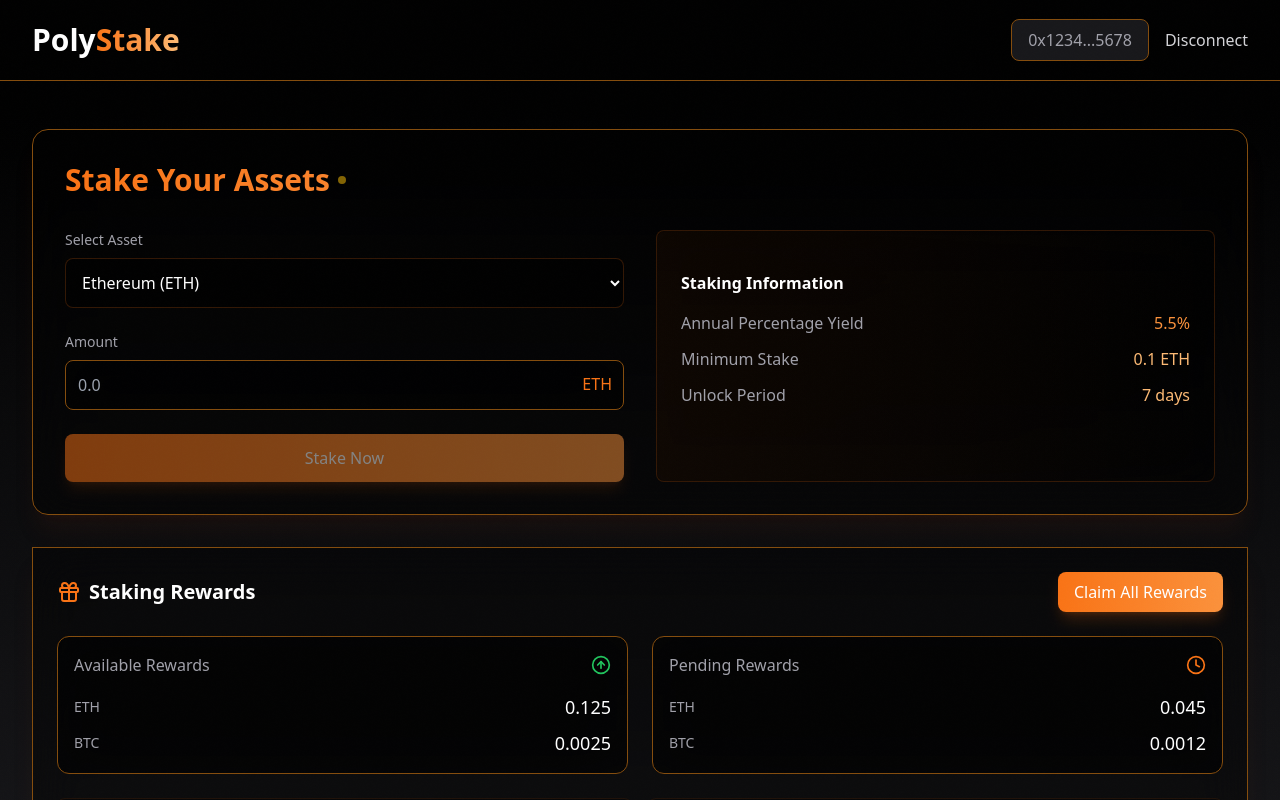
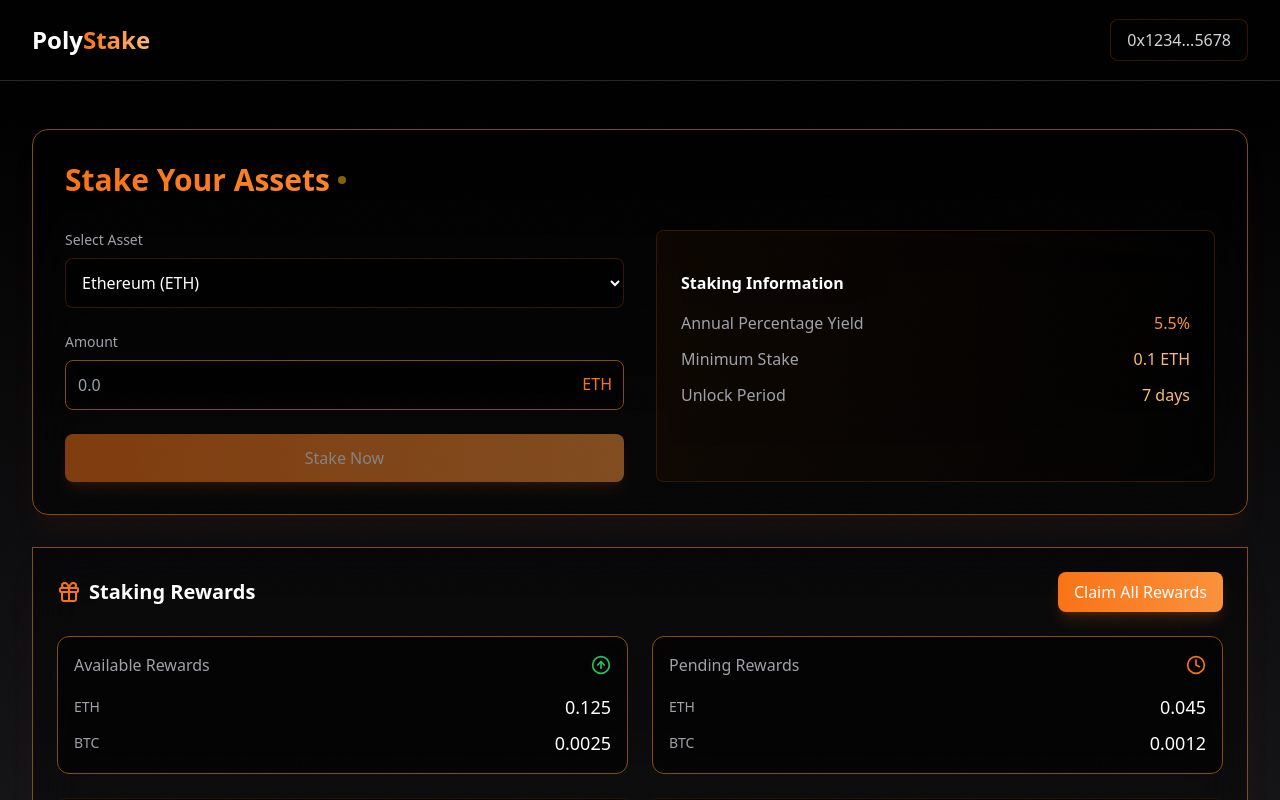
Before and after one commit to Ty-HA/polystake-frontend, a Next.js app: page / in a window 1280 px wide. Both pictures are taken after a click on the button "Connect Wallet". Shown: the top 800 px of the page. Built offline with nearby package versions, Linux system fonts and the light colour scheme.

Commit message:
Wallet button connect

```diff
--- /dev/null
+++ b/src/components/Loading.tsx
@@ -0,0 +1,44 @@
+'use client'
+
+import React from 'react';
+
+interface LoadingProps {
+  className?: string;
+}
+
+const Loading = ({ className = '' }: LoadingProps) => {
+  return (
+    <div className={`flex flex-col items-center justify-center min-h-screen bg-black/80 backdrop-blur-sm ${className}`}>
+      {/* Logo et texte */}
+      <div className="text-3xl font-bold mb-8 bg-gradient-to-r from-orange-500 to-orange-300 bg-clip-text text-transparent flex items-center gap-2">
+        Poly<span>Stake</span>
+      </div>
+
+      {/* Animation principale */}
+      <div className="relative">
+        {/* Cercle extérieur rotatif */}
+        <div className="w-16 h-16 border-4 border-orange-500/20 border-t-orange-500 rounded-full animate-spin"></div>
+
+        {/* Points de chargement */}
+        <div className="flex gap-1 mt-4 justify-center">
+          <div className="w-2 h-2 rounded-full bg-orange-500 animate-pulse"></div>
+          <div className="w-2 h-2 rounded-full bg-orange-500 animate-pulse delay-75"></div>
+          <div className="w-2 h-2 rounded-full bg-orange-500 animate-pulse delay-150"></div>
+        </div>
+      </div>
+
+      {/* Texte de chargement */}
+      <div className="mt-6 text-zinc-400 text-sm animate-pulse">
+        Loading your assets...
+      </div>
+
+      {/* Arrière-plan décoratif */}
+      <div className="absolute inset-0 -z-10">
+        <div className="absolute inset-0 bg-gradient-to-tr from-orange-500/5 via-transparent to-orange-500/5"></div>
+        <div className="absolute top-1/2 left-1/2 -translate-x-1/2 -translate-y-1/2 w-96 h-96 bg-orange-500/5 rounded-full blur-3xl"></div>
+      </div>
+    </div>
+  );
+};
+
+export default Loading;
--- a/src/components/layout/Navbar.tsx
+++ b/src/components/layout/Navbar.tsx
@@ -1,34 +1,44 @@
-'use client';
-import React from 'react';
-import { Wallet2 } from 'lucide-react';
+'use client'
 
-const Navbar = () => {
-  const [isConnected, setIsConnected] = React.useState(false);
-  const [walletAddress, setWalletAddress] = React.useState('');
+import React, { useState, useRef } from 'react';
+import { Wallet, X, ExternalLink, LogOut, Settings } from 'lucide-react';
+
+interface NavbarProps {
+  className?: string;
+}
+
+const Navbar = ({ className = '' }: NavbarProps) => {
+  const [isConnected, setIsConnected] = useState(false);
+  const [showMenu, setShowMenu] = useState(false);
+  const [walletAddress, setWalletAddress] = useState('');
+  const menuRef = useRef(null);
 
   const handleConnect = () => {
     console.log('Connecting wallet...');
     setIsConnected(true);
-    setWalletAddress('0x1234...5678');
+    setWalletAddress('0x1234...5678'); // Simulé
   };
 
   const handleDisconnect = () => {
     console.log('Disconnecting wallet...');
     setIsConnected(false);
     setWalletAddress('');
+    setShowMenu(false);
   };
 
   return (
-    <nav className="bg-black border-b border-yellow-800">
+    <nav className="bg-black border-b border-zinc-800">
       <div className="max-w-7xl mx-auto px-4 sm:px-6 lg:px-8">
         <div className="h-20 flex justify-between items-center">
+          {/* Logo */}
           <div className="flex items-center space-x-2">
-            <div className="text-3xl font-bold text-white">
+            <div className="text-2xl font-bold text-white">
               Poly<span className="bg-gradient-to-r from-orange-500 to-orange-300 bg-clip-text text-transparent">Stake</span>
             </div>
           </div>
 
-          <div className="flex items-center space-x-6">
+          {/* Wallet Section */}
+          <div className="flex items-center space-x-4">
             {!isConnected ? (
               <button
                 onClick={handleConnect}
@@ -36,21 +46,68 @@ const Navbar = () => {
               >
                 <div className="absolute inset-0 w-0 bg-white transition-all duration-300 ease-out group-hover:w-full opacity-10"></div>
                 <div className="flex items-center space-x-2">
-                  <Wallet2 size={20} />
+                  <Wallet className="h-5 w-5" />
                   <span>Connect Wallet</span>
                 </div>
               </button>
             ) : (
-              <div className="flex items-center space-x-4">
-                <span className="text-zinc-400 bg-zinc-900 px-4 py-2 rounded-lg border border-yellow-800">
-                  {walletAddress}
-                </span>
+              <div className="relative" ref={menuRef}>
                 <button
-                  onClick={handleDisconnect}
-                  className="text-zinc-300 hover:text-red-500 transition-colors duration-200"
+                  onClick={() => setShowMenu(!showMenu)}
+                  className="flex items-center space-x-2 px-4 py-2 bg-black/40 backdrop-blur-xl border border-orange-500/20 rounded-lg hover:border-orange-500/40 transition-all duration-200"
                 >
-                  Disconnect
+                  <span className="text-zinc-300">{walletAddress}</span>
                 </button>
+
+                {/* Dropdown Menu */}
+                {showMenu && (
+                  <div className="absolute right-0 mt-2 w-72 rounded-lg bg-black/90 backdrop-blur-xl border border-orange-500/20 shadow-xl z-50">
+                    <div className="p-4">
+                      <div className="flex justify-between items-center mb-4">
+                        <h3 className="text-white font-semibold">Wallet</h3>
+                        <button
+                          onClick={() => setShowMenu(false)}
+                          className="text-zinc-400 hover:text-white transition-colors"
+                        >
+                          <X className="h-4 w-4" />
+                        </button>
+                      </div>
+
+                      <div className="space-y-3">
+                        {/* Address */}
+                        <div className="p-3 bg-black/40 rounded-lg border border-zinc-800">
+                          <p className="text-sm text-zinc-400">Connected Address</p>
+                          <p className="text-sm font-medium text-white mt-1">{walletAddress}</p>
+                        </div>
+
+                        {/* Actions */}
+                        <button
+                          onClick={() => window.open('https://etherscan.io', '_blank')}
+                          className="w-full flex items-center justify-between px-3 py-2 text-sm text-zinc-400 hover:text-white transition-colors"
+                        >
+                          View on Explorer
+                          <ExternalLink className="h-4 w-4" />
+                        </button>
+
+                        <button
+                          onClick={() => setShowMenu(false)}
+                          className="w-full flex items-center justify-between px-3 py-2 text-sm text-zinc-400 hover:text-white transition-colors"
+                        >
+                          Settings
+                          <Settings className="h-4 w-4" />
+                        </button>
+
+                        <button
+                          onClick={handleDisconnect}
+                          className="w-full flex items-center justify-between px-3 py-2 text-sm text-red-400 hover:text-red-300 transition-colors"
+                        >
+                          Disconnect
+                          <LogOut className="h-4 w-4" />
+                        </button>
+                      </div>
+                    </div>
+                  </div>
+                )}
               </div>
             )}
           </div>
```
Also changed, not shown: src/components/modals/ConnectModal.tsx (added).
